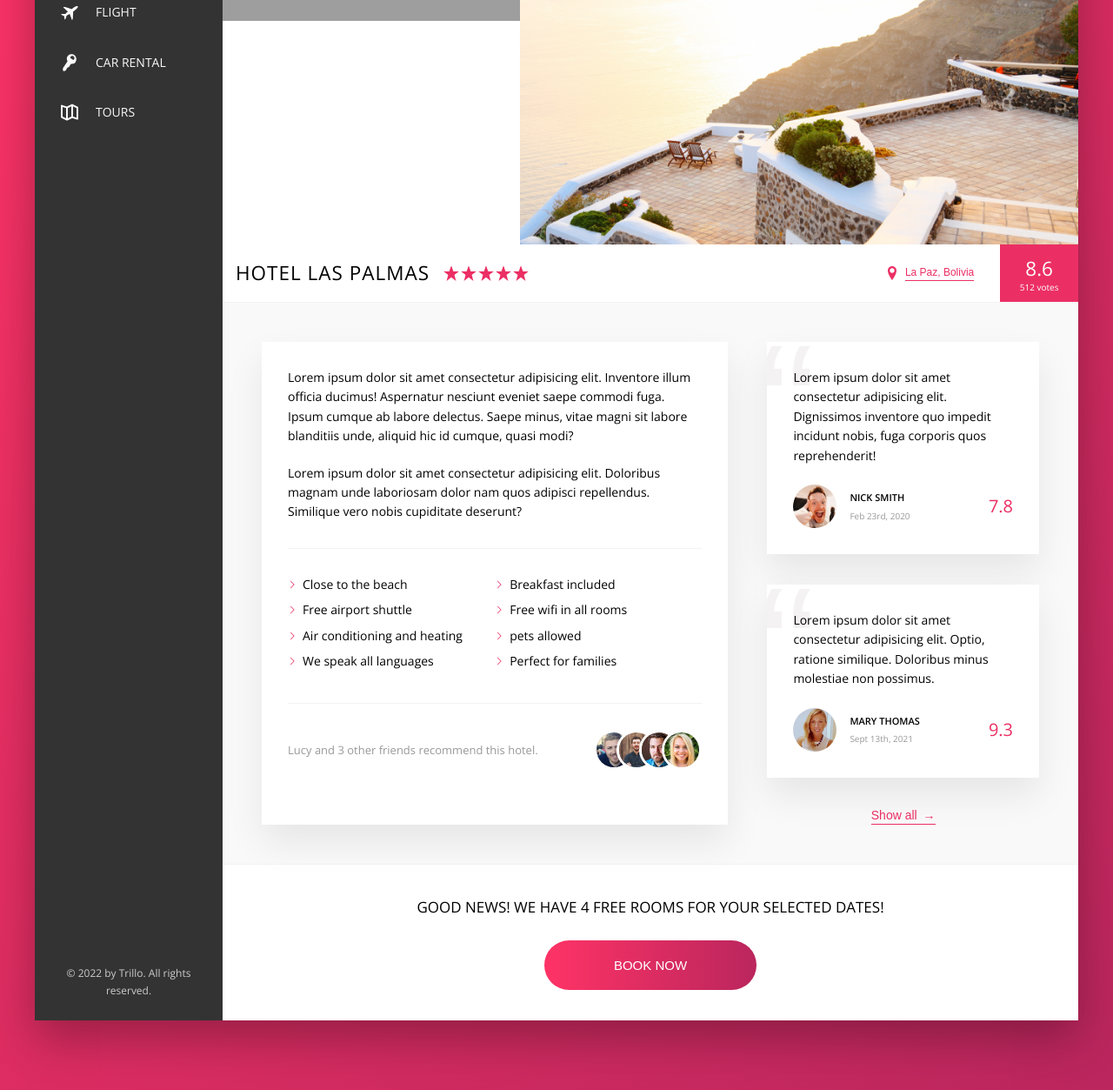
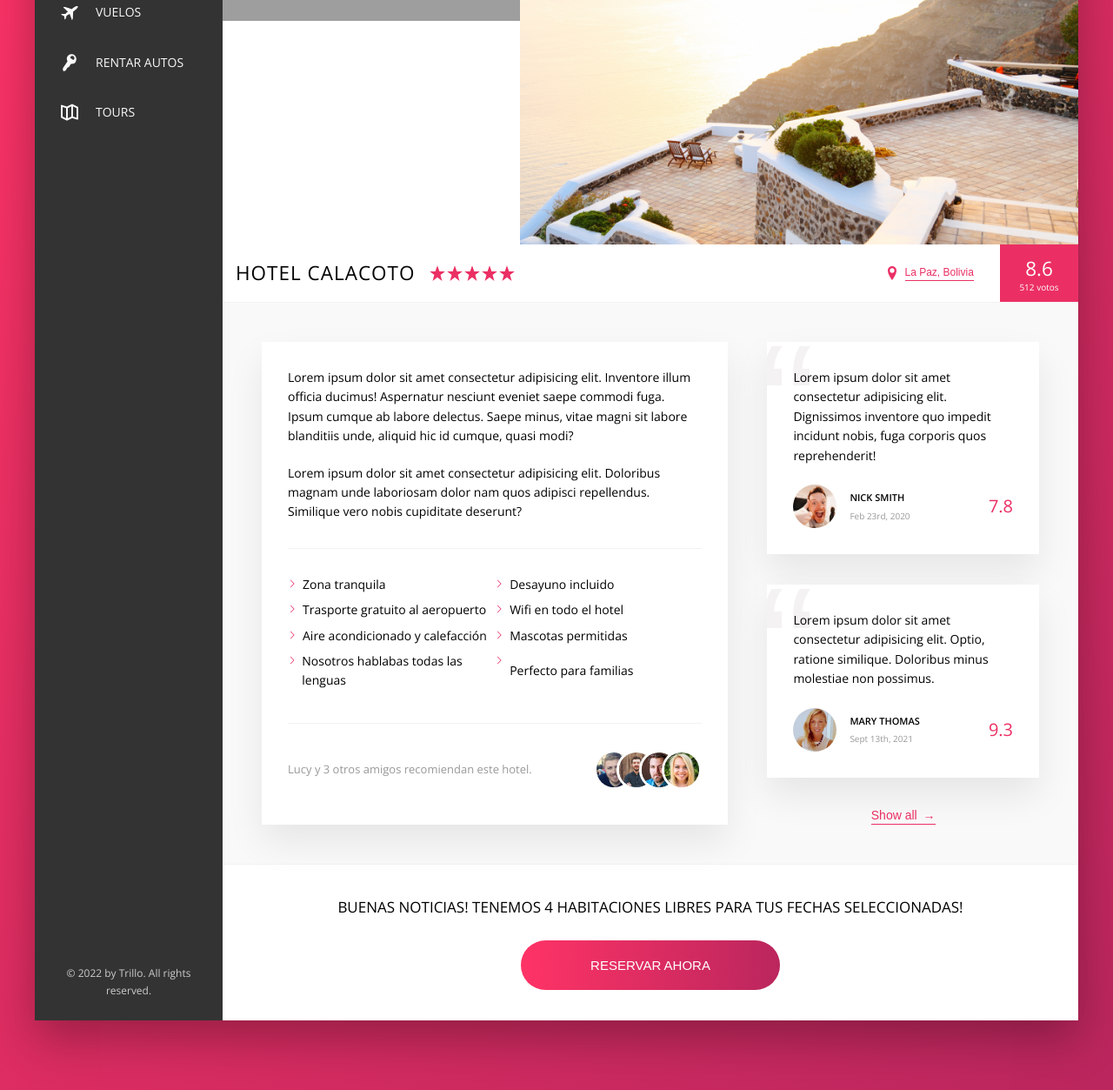
Before and after one commit to Jalgoz/Trillo, a website: page index.html in a window 1280 px wide. Shown: the part 254-1507 px from the top of the page at 87% size. Drawn offline with nearby package versions, Linux system fonts and the light colour scheme; grey boxes are pictures that could not be loaded.

Commit message:
Se cambio el idioma a español

```diff
--- a/index.html
+++ b/index.html
@@ -9,7 +9,7 @@
         <link rel="stylesheet" href="css/style.css"> <!-- Test -->
         <link rel="shortcut icon" type="image/png" href="img/favicon.png">
 
-        <title>trillo &mdash; Your all-in-one booking app</title>
+        <title>trillo &mdash; Tu página de reserva favorito</title>
     </head>
     <body>
         <div class="container">
@@ -17,7 +17,7 @@
                 <img src="img/logo.png" alt="Trillo logo" class="logo">
 
                 <form action="#" class="search">
-                    <input type="text" class="search__input" placeholder="Search hotels">
+                    <input type="text" class="search__input" placeholder="Buscar hoteles">
 
                     <button class="search__button">
                         <svg class="search__icon">
@@ -63,13 +63,13 @@
                         <li class="side-nav__item"><a href="#" class="side-nav__link"><svg class="side-nav__icon">
                             <use xlink:href="img/sprite.svg#icon-aircraft"></use>
 
-                            <span>Flight</span>
+                            <span>Vuelos</span>
                         </svg></a></li>
 
                         <li class="side-nav__item"><a href="#" class="side-nav__link"><svg class="side-nav__icon">
                             <use xlink:href="img/sprite.svg#icon-key"></use>
 
-                            <span>Car rental</span>
+                            <span>Rentar autos</span>
                         </svg></a></li>
 
                         <li class="side-nav__item"><a href="#" class="side-nav__link"><svg class="side-nav__icon">
@@ -87,20 +87,20 @@
                 <main class="hotel-view">
                     <div class="gallery">
                         <figure class="gallery__item">
-                            <img src="img/hotel-1.jpg" alt="Photo of hotel 1" class="gallery__photo">
+                            <img src="img/hotel-1.jpg" alt="Foto del hotel 1" class="gallery__photo">
                         </figure>
 
                         <figure class="gallery__item">
-                            <img src="img/hotel-2.jpg" alt="Photo of hotel 2" class="gallery__photo">
+                            <img src="img/hotel-2.jpg" alt="Foto del hotel 2" class="gallery__photo">
                         </figure>
 
                         <figure class="gallery__item">
-                            <img src="img/hotel-3.jpg" alt="Photo of hotel 3" class="gallery__photo">
+                            <img src="img/hotel-3.jpg" alt="Foto del hotel 3" class="gallery__photo">
                         </figure>
                     </div>
 
                     <div class="overview">
-                        <h1 class="overview__heading">Hotel las palmas</h1>
+                        <h1 class="overview__heading">Hotel calacoto</h1>
 
                         <div class="overview__stars">
                             <svg class="overview__icon-star">
@@ -134,7 +134,7 @@
 
                         <div class="overview__rating">
                             <div class="overview__rating-average">8.6</div>
-                            <div class="overview__rating-count">512 votes</div>
+                            <div class="overview__rating-count">512 votos</div>
                         </div>
                     </div>
 
@@ -149,26 +149,26 @@
                             </p>
 
                             <ul class="list">
-                                <li class="list__item">Close to the beach</li>
-                                <li class="list__item">Breakfast included</li>
-                                <li class="list__item">Free airport shuttle</li>
-                                <li class="list__item">Free wifi in all rooms</li>
-                                <li class="list__item">Air conditioning and heating</li>
-                                <li class="list__item">pets allowed</li>
-                                <li class="list__item">We speak all languages</li>
-                                <li class="list__item">Perfect for families</li>
+                                <li class="list__item">Zona tranquila</li>
+                                <li class="list__item">Desayuno incluido</li>
+                                <li class="list__item">Trasporte gratuito al aeropuerto</li>
+                                <li class="list__item">Wifi en todo el hotel</li>
+                                <li class="list__item">Aire acondicionado y calefacción</li>
+                                <li class="list__item">Mascotas permitidas</li>
+                                <li class="list__item">Nosotros hablabas todas las lenguas</li>
+                                <li class="list__item">Perfecto para familias</li>
                             </ul>
 
                             <div class="recommend">
                                 <p class="paragraph recommend__count">
-                                    Lucy and 3 other friends recommend this hotel.
+                                    Lucy y 3 otros amigos recomiendan este hotel.
                                 </p>
 
                                 <div class="recommend__friends">
-                                    <img src="img/user-3.jpg" alt="Friend 1" class="recommend__photo">
-                                    <img src="img/user-4.jpg" alt="Friend 2" class="recommend__photo">
-                                    <img src="img/user-5.jpg" alt="Friend 3" class="recommend__photo">
-                                    <img src="img/user-6.jpg" alt="Friend 4" class="recommend__photo">
+                                    <img src="img/user-3.jpg" alt="Amigo 1" class="recommend__photo">
+                                    <img src="img/user-4.jpg" alt="Amigo 2" class="recommend__photo">
+                                    <img src="img/user-5.jpg" alt="Amigo 3" class="recommend__photo">
+                                    <img src="img/user-6.jpg" alt="Amigo 4" class="recommend__photo">
                                 </div>
                             </div>
                         </div>
@@ -210,12 +210,12 @@
 
                     <div class="cta">
                         <h2 class="cta__book-now">
-                            Good news! We have 4 free rooms for your selected dates!
+                            Buenas noticias! Tenemos 4 habitaciones libres para tus fechas seleccionadas!
                         </h2>
 
                         <button class="btn">
-                            <span class="btn__visible">Book now</span>
-                            <span class="btn__invisible">Only 4 rooms left</span>
+                            <span class="btn__visible">Reservar ahora</span>
+                            <span class="btn__invisible">4 habitaciones disponibles</span>
                         </button>
                     </div>
                 </main>
--- a/sass/components/_detail.scss
+++ b/sass/components/_detail.scss
@@ -21,6 +21,9 @@
     &__item {
         flex: 0 0 50%;
         margin-bottom: .7rem;
+        display: flex;
+        align-items: center;
+
 
         &::before {
             content: "";
@@ -28,6 +31,8 @@
             height: 1rem;
             width: 1rem;
             margin-right: .7rem;
+            align-self: flex-start;
+            margin-top: 5px;
 
             // Older browsers
             background-image: url(../img/chevron-thin-right.svg);
```
Also changed, not shown: css/style.css.
